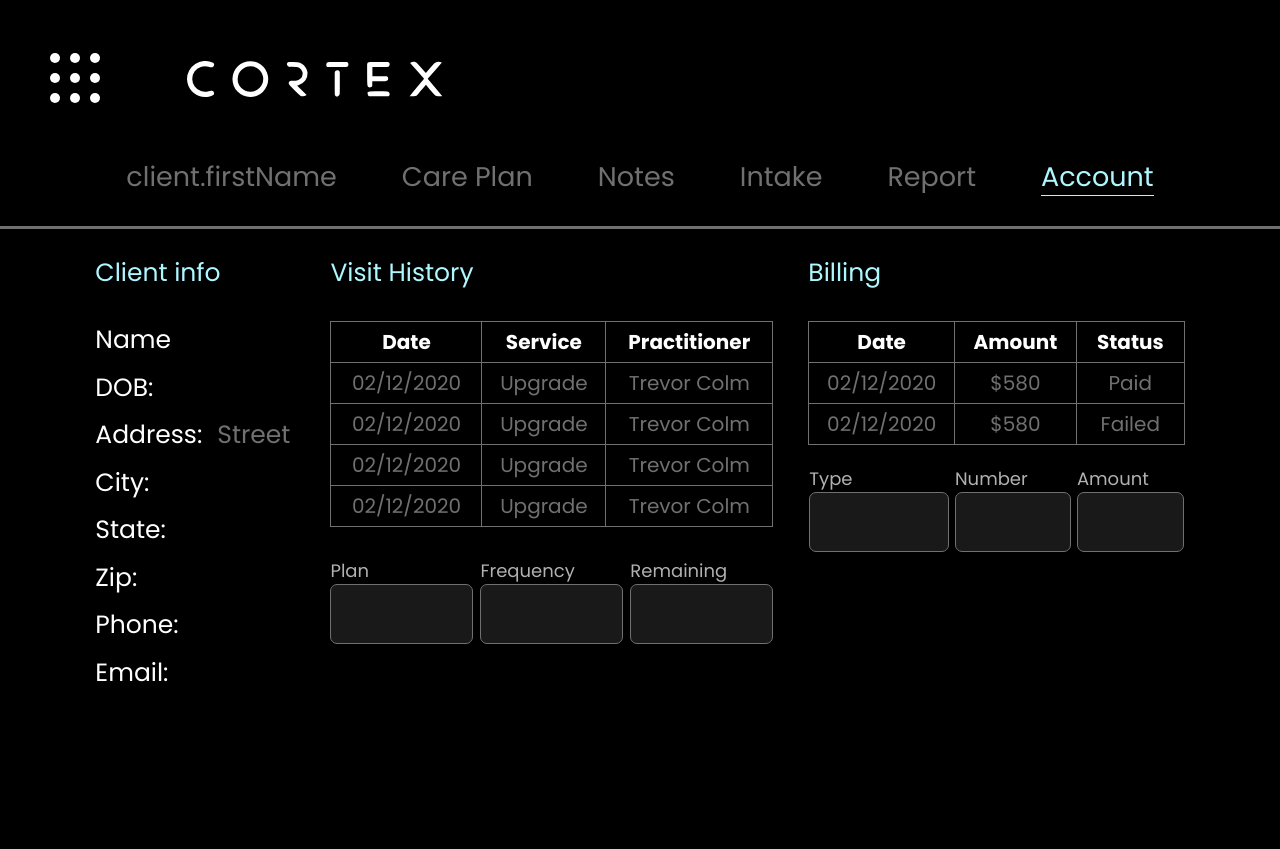
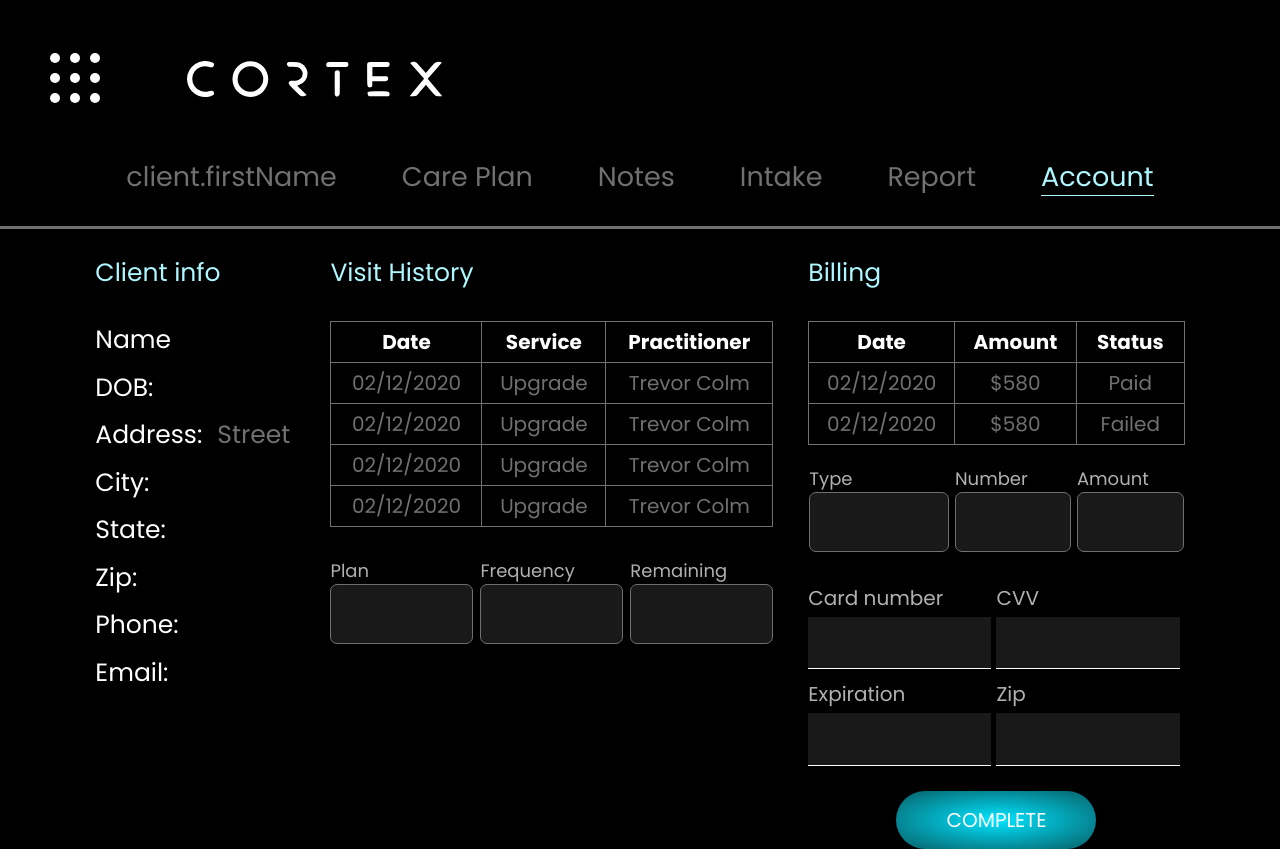
Before and after one commit to Simple2B/cortex-frontend, a React (Create React App) app: page /1/account in a window 1280 px wide. Before the commit the page ends 800 px from the top, so only its background shows below. Built offline with nearby package versions, Linux system fonts and the light colour scheme; sample sign-in values are in the browser's storage.

Commit message:
account form

```diff
--- a/src/components/ClientInfo/Account/Account.tsx
+++ b/src/components/ClientInfo/Account/Account.tsx
@@ -52,9 +52,7 @@ export default function Account(): ReactElement {
     <>
         <NavBar />
         <MenuInfoPatient api_key={api_key} name={'client.firstName'}/>
-
         <div className="accountContainer">
-
           <div className="clientInfo">
             <div className="clientInfo_tittle">Client info</div>
             <div className="clientInfoAccount">
@@ -68,11 +66,8 @@ export default function Account(): ReactElement {
               <div className="info"><div>Email: </div><div className="clientInfo_text"></div></div>
             </div>
           </div>
-
           <div className="visitHistory">
-
             <div className="clientInfo_tittle">Visit History</div>
-
             <div className="visitHistory_table">
                 <table>
                   <tr>
@@ -102,28 +97,21 @@ export default function Account(): ReactElement {
                   </tr>
                 </table>
             </div>
-
             <div className="visitHistory_inputs">
-
               <div className="visitHistory_inputContainer">
                 <div className="inputTitle">Plan</div>
                 <div><input type="text" placeholder=""/></div>
               </div>
-
               <div className="visitHistory_inputContainer">
                 <div className="inputTitle">Frequency</div>
                 <div><input type="text" placeholder=""/></div>
               </div>
-
               <div className="visitHistory_inputContainer">
                 <div className="inputTitle">Remaining</div>
                 <div><input type="text" placeholder=""/></div>
               </div>
-
             </div>
-
           </div>
-
           <div className="billing">
             <div className="clientInfo_tittle">Billing</div>
             <div className="billing_table">
@@ -165,31 +153,36 @@ export default function Account(): ReactElement {
                   </tr>
                 </table>
             </div>
-            {/* <div className="billing_inputs">
+            <div className="billing_form">
+              <div className="billing_formInputs">
+                <div className="billing_formBlock">
+                  <div className="billing_formBlockInput">
+                    <div className="title">Card number</div>
+                    <div className="inputContainer"><input type="" placeholder=""/></div>
+                  </div>
+                  <div className="billing_formBlockInput">
+                    <div className="title">Expiration</div>
+                    <div  className="inputContainer"><input type="" placeholder=""/></div>
+                  </div>
+                </div>
 
-              <div className="visitHistory_inputContainer">
-                <div className="inputTitle">Plan</div>
-                <div><input type="text" placeholder=""/></div>
+                <div className="billing_formBlock">
+                    <div className="billing_formBlockInput">
+                      <div className="title">CVV</div>
+                      <div  className="inputContainer"><input type="" placeholder=""/></div>
+                    </div>
+                    <div className="billing_formBlockInput">
+                      <div className="title">Zip</div>
+                      <div  className="inputContainer"><input type="" placeholder=""/></div>
+                    </div>
+                </div>
               </div>
-
-              <div className="visitHistory_inputContainer">
-                <div className="inputTitle">Frequency</div>
-                <div><input type="text" placeholder=""/></div>
+              <div className="btnComplete">
+                COMPLETE
               </div>
-
-              <div className="visitHistory_inputContainer">
-                <div className="inputTitle">Remaining</div>
-                <div><input type="text" placeholder=""/></div>
-              </div>
-
-            </div> */}
-            <div className="billing_form">
-
             </div>
           </div>
-
         </div>
-
     </>
   )
 }
--- a/src/components/ClientInfo/Account/account.css
+++ b/src/components/ClientInfo/Account/account.css
@@ -6,7 +6,6 @@
 .accountContainer .clientInfo, .accountContainer .visitHistory {
     margin-right: 35px;
 }
-
 
 .clientInfo {
     display: flex;
@@ -188,6 +187,63 @@
     padding: 7px;
 }
 
+.billing_form {
+    width: 100%;
+    display: flex;
+    justify-content: center;
+    align-items: center;
+    flex-direction: column;
+    margin-top: 20px;
+}
+
+.billing_formInputs {
+    width: 100%;
+    display: flex;
+    justify-content: center;
+    align-items: center;
+}
+
+.billing_formBlock {
+    width: 50%;
+}
+
+.billing_formBlockInput {
+    margin-top: 10px;
+}
+
+.billing_formBlock .title {
+    font-size: 25px;
+    color: #B1B1B1;
+}
+
+.billing_formBlock .inputContainer input {
+    width: 100%;
+    background-color: #191919;
+    color: #fff;
+    font-size: 25px;
+    padding-top: 7px;
+    padding-bottom: 7px;
+    border: none;
+    border-bottom: #fff 1px solid;
+}
+
+.billing_formBlock .billing_formBlockInput {
+    margin-right: 5px;
+}
+
+.btnComplete {
+    display: flex;
+    justify-content: center;
+    align-items: center;
+    color:#fff;
+    font-size: 25px;
+    width: 262px;
+    height: 68px;
+    margin-top: 25px;
+    background: radial-gradient(#00E5FF, #085E67);
+    border-radius: 34px;
+}
+
 @media (max-width: 1440px) {
 
     .clientInfo_tittle {
@@ -222,4 +278,15 @@
         font-size: 18px;
     }
 
+    .billing_formBlock .title {
+        font-size: 20px;
+    }
+
+    .btnComplete {
+        font-size: 20px;
+        width: 200px;
+        height: 58px;
+        margin-top: 25px;
+        border-radius: 35px;
+    }
 }
```
